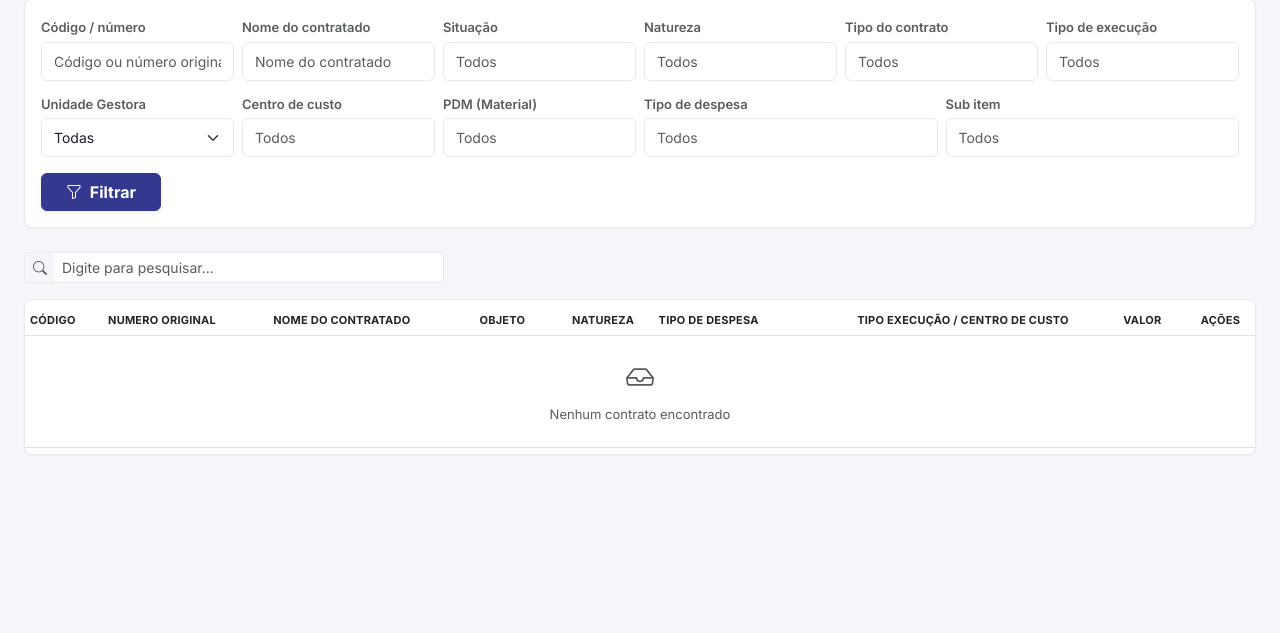
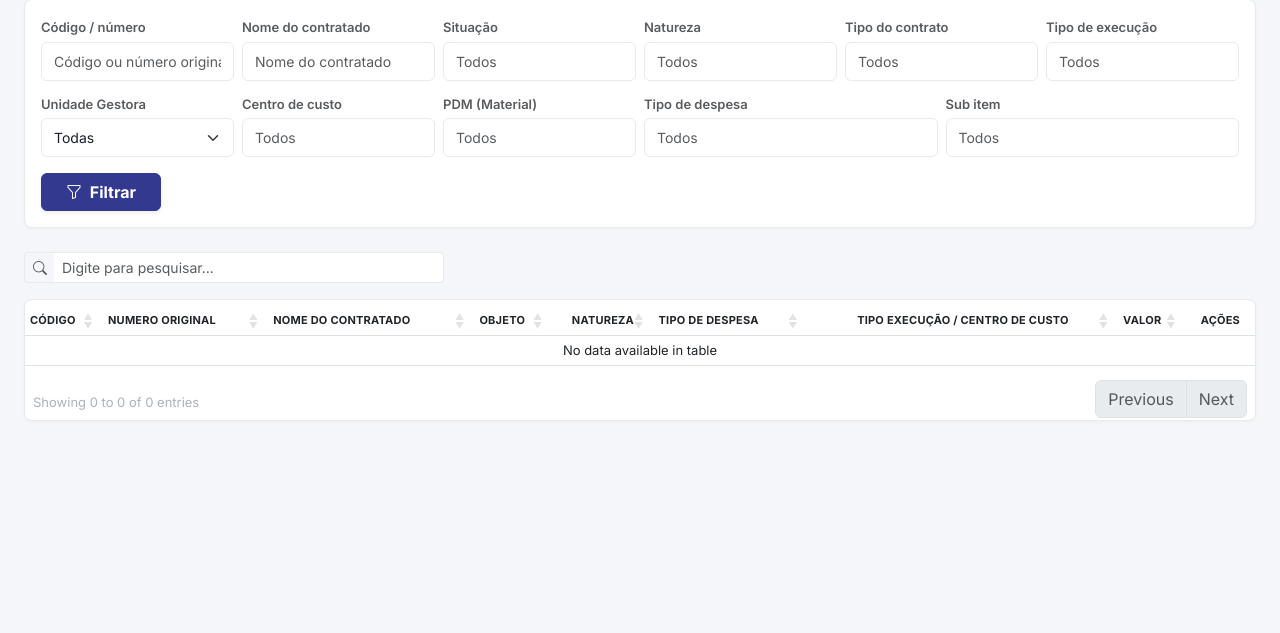
Before and after one commit to guichavess/sgc, a Python web app: template app/templates/prestacoes_contratos/contratos/index.html in a window 1280 px wide. Shown: the part 188-821 px from the top of the page. Run offline with Jinja, Linux system fonts and the light colour scheme; the template is opened without the code that fills it, so the values that code supplies are empty; some libraries are stand-ins or nearby versions.

Commit message:
fix(prestacoes): tabela vazia quebrava DataTables e travava filtros
Linha placeholder com <td colspan="9"> no tbody vazio fazia o DataTables
contar 1 coluna contra 9 <th> -> warning tn/18 (Incorrect column count),
disparando popup a cada draw() sempre que um filtro retornava vazio.
Agora o tbody fica vazio e o DataTables exibe a mensagem emptyTable nativa.

Co-Authored-By: Claude Opus 4.8 <noreply@anthropic.com>

```diff
--- a/app/templates/prestacoes_contratos/contratos/index.html
+++ b/app/templates/prestacoes_contratos/contratos/index.html
@@ -278,7 +278,6 @@
  </tr>
  </thead>
  <tbody>
- {% if contratos %}
  {% for contrato in contratos %}
  <tr>
  <td><strong>{{ contrato.codigo }}</strong></td>
@@ -338,14 +337,6 @@
  </td>
  </tr>
  {% endfor %}
- {% else %}
- <tr>
- <td colspan="9" class="text-center text-muted py-4">
- <i class="bi bi-inbox fs-3 d-block mb-2"></i>
- Nenhum contrato encontrado
- </td>
- </tr>
- {% endif %}
  </tbody>
  </table>
  </div>
```
